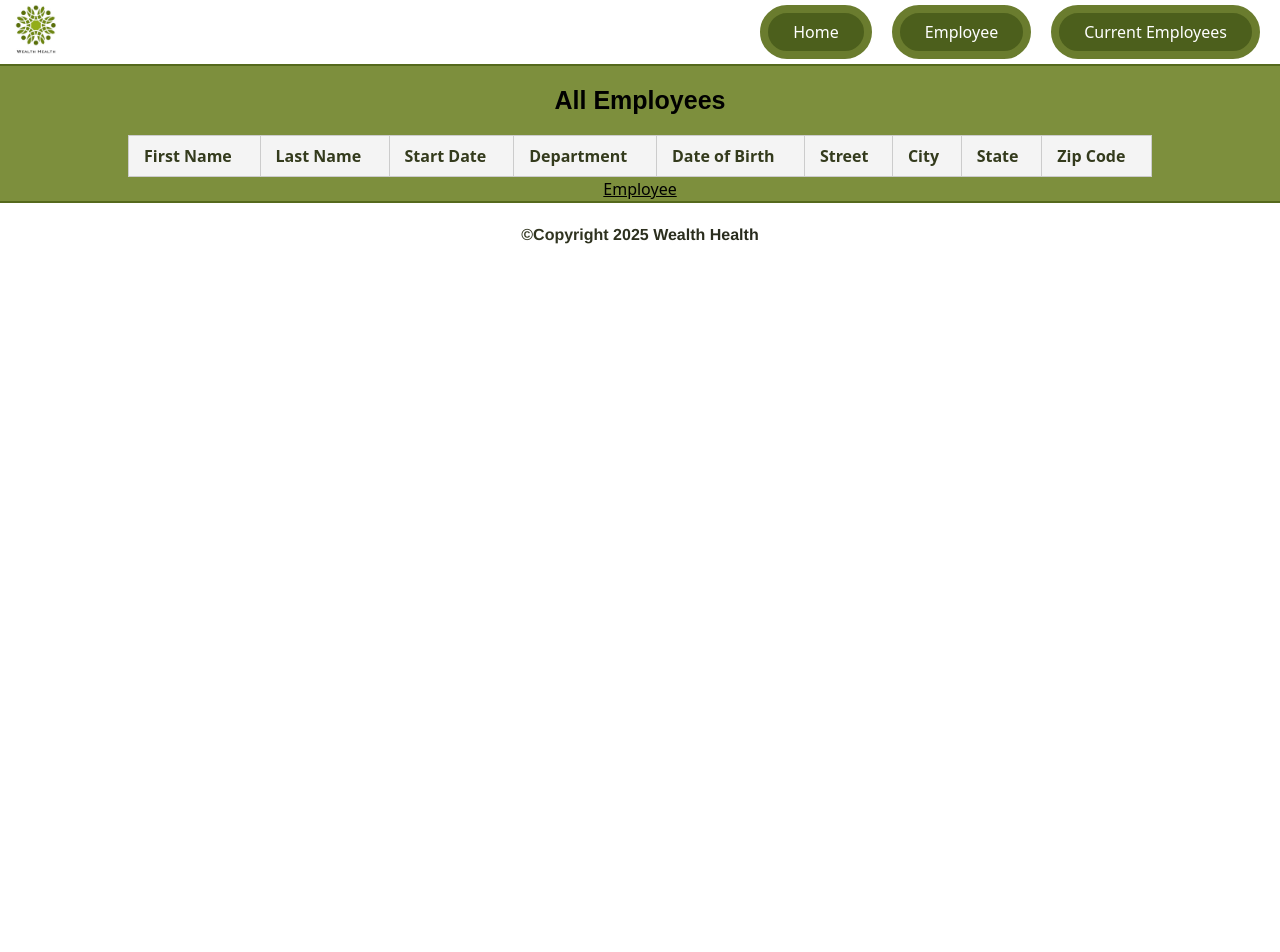
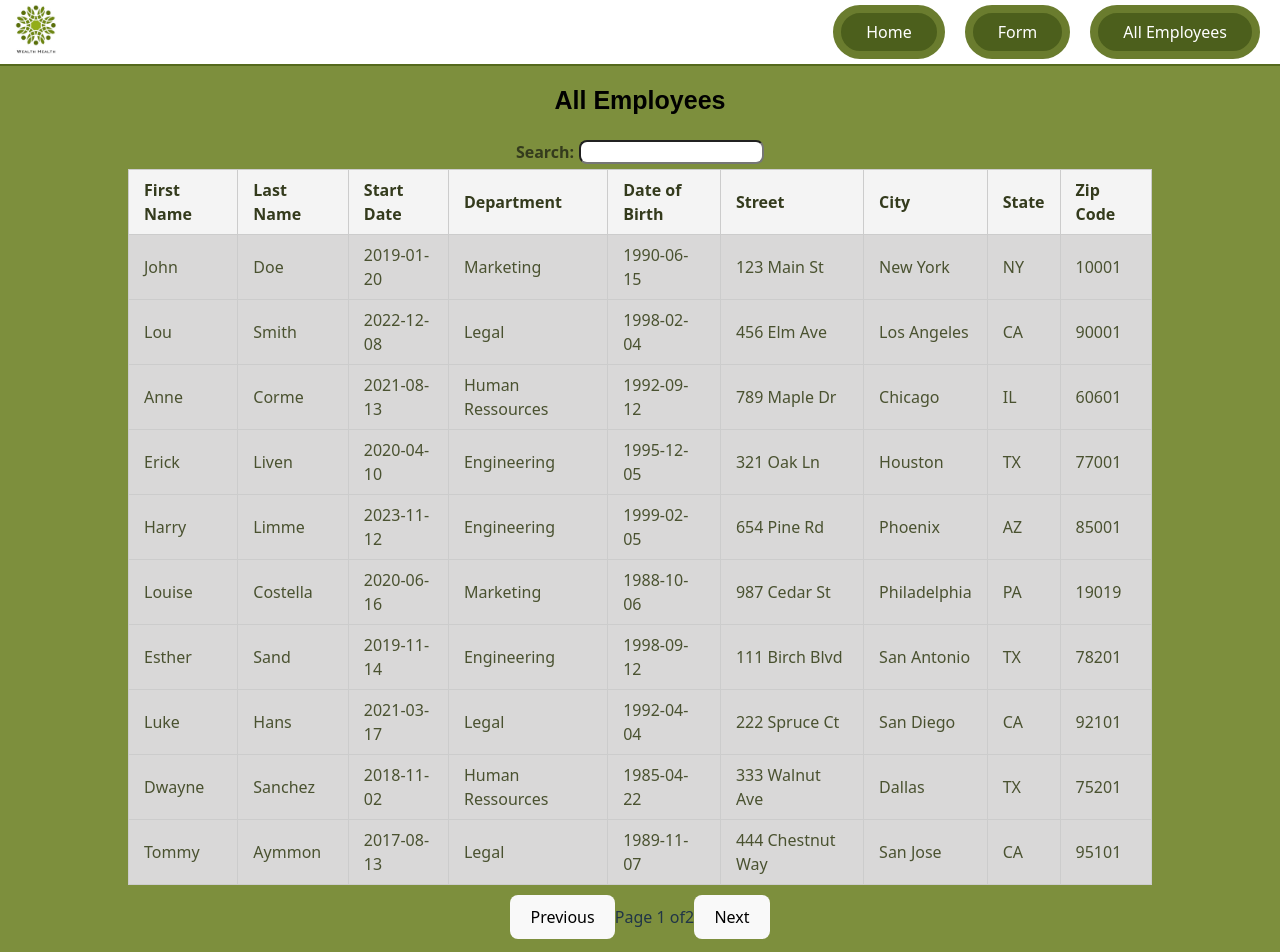
Before and after one commit to Daiba-yume/Project_14_WH, a React (Vite) app in the folder Frontend/: page /employeeList in a window 1280 px wide. Shown: the top 952 px of the page. Before the commit the page ends 800 px from the top, so only its background shows below. Built offline with nearby package versions, Linux system fonts and the light colour scheme.

Commit message:
Ajout des employees fictifs et mise en place de la pagination

```diff
--- a/Frontend/src/components/Header/Header.jsx
+++ b/Frontend/src/components/Header/Header.jsx
@@ -15,12 +15,12 @@ function Header() {
         </NavLink>
         <NavLink to="/employee">
           <button>
-            <span>Employee</span>
+            <span>Form</span>
           </button>
         </NavLink>
         <NavLink to="/employeeList">
           <button>
-            <span>Current Employees</span>
+            <span>All Employees</span>
           </button>
         </NavLink>
       </div>
--- a/Frontend/src/data/employee.json
+++ b/Frontend/src/data/employee.json
@@ -1,52 +1,112 @@
 [
   {
-    "id": 1,
     "firstName": "John",
     "lastName": "Doe",
-    "email": "john.doe@example.com",
     "dateOfBirth": "1990-06-15",
     "startDate": "2019-01-20",
     "department": "Marketing",
-    "adress": "253 rosa St, Cityville, CA"
+    "street": "123 Main St",
+    "city": "New York",
+    "state": "NY",
+    "zipCode": "10001"
   },
   {
-    "id": 2,
     "firstName": "Lou",
     "lastName": "Smith",
-    "email": "lou.smith@example.com",
     "dateOfBirth": "1998-02-04",
     "startDate": "2022-12-08",
     "department": "Legal",
-    "adress": "456 Oak Ave, Townsville, TX"
+    "street": "456 Elm Ave",
+    "city": "Los Angeles",
+    "state": "CA",
+    "zipCode": "90001"
   },
   {
-    "id": 3,
     "firstName": "Anne",
     "lastName": "Corme",
-    "email": "anne.corme@example.com",
     "dateOfBirth": "1992-09-12",
     "startDate": "2021-08-13",
     "department": "Human Ressources",
-    "adress": "789 Pine Rd, Villagetown, FL"
+    "street": "789 Maple Dr",
+    "city": "Chicago",
+    "state": "IL",
+    "zipCode": "60601"
   },
   {
-    "id": 4,
     "firstName": "Erick",
     "lastName": "Liven",
-    "email": "erick.liven@example.com",
     "dateOfBirth": "1995-12-05",
     "startDate": "2020-04-10",
     "department": "Engineering",
-    "adress": "01 Elm St, Suburbia, NY"
+    "street": "321 Oak Ln",
+    "city": "Houston",
+    "state": "TX",
+    "zipCode": "77001"
   },
   {
-    "id": 5,
+    "firstName": "Harry",
+    "lastName": "Limme",
+    "dateOfBirth": "1999-02-05",
+    "startDate": "2023-11-12",
+    "department": "Engineering",
+    "street": "654 Pine Rd",
+    "city": "Phoenix",
+    "state": "AZ",
+    "zipCode": "85001"
+  },
+  {
+    "firstName": "Louise",
+    "lastName": "Costella",
+    "dateOfBirth": "1988-10-06",
+    "startDate": "2020-06-16",
+    "department": "Marketing",
+    "street": "987 Cedar St",
+    "city": "Philadelphia",
+    "state": "PA",
+    "zipCode": "19019"
+  },
+  {
+    "firstName": "Esther",
+    "lastName": "Sand",
+    "dateOfBirth": "1998-09-12",
+    "startDate": "2019-11-14",
+    "department": "Engineering",
+    "street": "111 Birch Blvd",
+    "city": "San Antonio",
+    "state": "TX",
+    "zipCode": "78201"
+  },
+  {
+    "firstName": "Luke",
+    "lastName": "Hans",
+    "dateOfBirth": "1992-04-04",
+    "startDate": "2021-03-17",
+    "department": "Legal",
+    "street": "222 Spruce Ct",
+    "city": "San Diego",
+    "state": "CA",
+    "zipCode": "92101"
+  },
+  {
     "firstName": "Dwayne",
-    "lastName": "Mist",
-    "email": "dwayne.mist@example.com",
+    "lastName": "Sanchez",
     "dateOfBirth": "1985-04-22",
     "startDate": "2018-11-02",
+    "department": "Human Ressources",
+    "street": "333 Walnut Ave",
+    "city": "Dallas",
+    "state": "TX",
+    "zipCode": "75201"
+  },
+  {
+    "firstName": "Tommy",
+    "lastName": "Aymmon",
+    "dateOfBirth": "1989-11-07",
+    "startDate": "2017-08-13",
     "department": "Legal",
-    "adress": "202 Maple Blvd, Uptown, CA"
+    "street": "444 Chestnut Way",
+    "city": "San Jose",
+    "state": "CA",
+    "zipCode": "95101"
   }
 ]
--- a/Frontend/src/pages/Employee/EmployeeList.jsx
+++ b/Frontend/src/pages/Employee/EmployeeList.jsx
@@ -8,9 +8,14 @@ import {
   flexRender,
 } from "@tanstack/react-table";
 import { useSelector } from "react-redux";
+import employeeFromJson from "../../data/employee.json";
+import { useState } from "react";
 
 function EmployeeList() {
-  const employees = useSelector((state) => state.employees);
+  const employeeFromRedux = useSelector((state) => state.employees);
+  const allEmployees = [...employeeFromJson, employeeFromRedux];
+
+  const [globalFilter, setGlobalFilter] = useState("");
 
   const columns = [
     { accessorKey: "firstName", header: "First Name" },
@@ -25,8 +30,13 @@ function EmployeeList() {
   ];
 
   const table = useReactTable({
-    data: employees,
+    data: allEmployees,
     columns,
+    state: {
+      globalFilter,
+    },
+    onGlobalFilterChange: setGlobalFilter,
+    globalFilterFn: "includesString",
     getCoreRowModel: getCoreRowModel(),
     getPaginationRowModel: getPaginationRowModel(),
     getFilteredRowModel: getFilteredRowModel(),
@@ -34,7 +44,14 @@ function EmployeeList() {
   return (
     <section className="employeeList">
       <h1>All Employees</h1>
-
+      <div className="search">
+        <label>Search:</label>
+        <input
+          type="text"
+          value={globalFilter}
+          onChange={(e) => setGlobalFilter(e.target.value)}
+        />
+      </div>
       <table>
         {/* columns */}
         <thead>
@@ -55,7 +72,7 @@ function EmployeeList() {
         </thead>
         {/* rows */}
         <tbody>
-          {table.getCoreRowModel().rows.map((row) => (
+          {table.getRowModel().rows.map((row) => (
             <tr key={row.id}>
               {row.getAllCells().map((cell) => (
                 <td key={cell.id}>
@@ -66,8 +83,16 @@ function EmployeeList() {
           ))}
         </tbody>
       </table>
+      <div className="pagination">
+        <button onClick={() => table.previousPage()}>Previous</button>
+        <span>
+          Page {table.getState().pagination.pageIndex + 1} of
+          {table.getPageCount()}
+        </span>
+        <button onClick={() => table.nextPage()}>Next</button>
+      </div>
       <Link to="/employee" className="employee">
-        Employee
+        Go back to Form
       </Link>
     </section>
   );
--- a/Frontend/src/pages/Employee/EmployeeList.scss
+++ b/Frontend/src/pages/Employee/EmployeeList.scss
@@ -5,6 +5,17 @@
   h1 {
     font-size: 25px;
     color: Black;
+  }
+  .search {
+    display: flex;
+    flex-direction: row;
+    font-weight: 700;
+    margin: 5px;
+    color: #343b1d;
+    gap: 5px;
+    input {
+      border-radius: 8px;
+    }
   }
   .employee {
     color: black;
@@ -28,4 +39,7 @@
     color: #343b1d;
     background-color: #f4f4f4;
   }
+  .pagination {
+    margin: 10px;
+  }
 }
```
